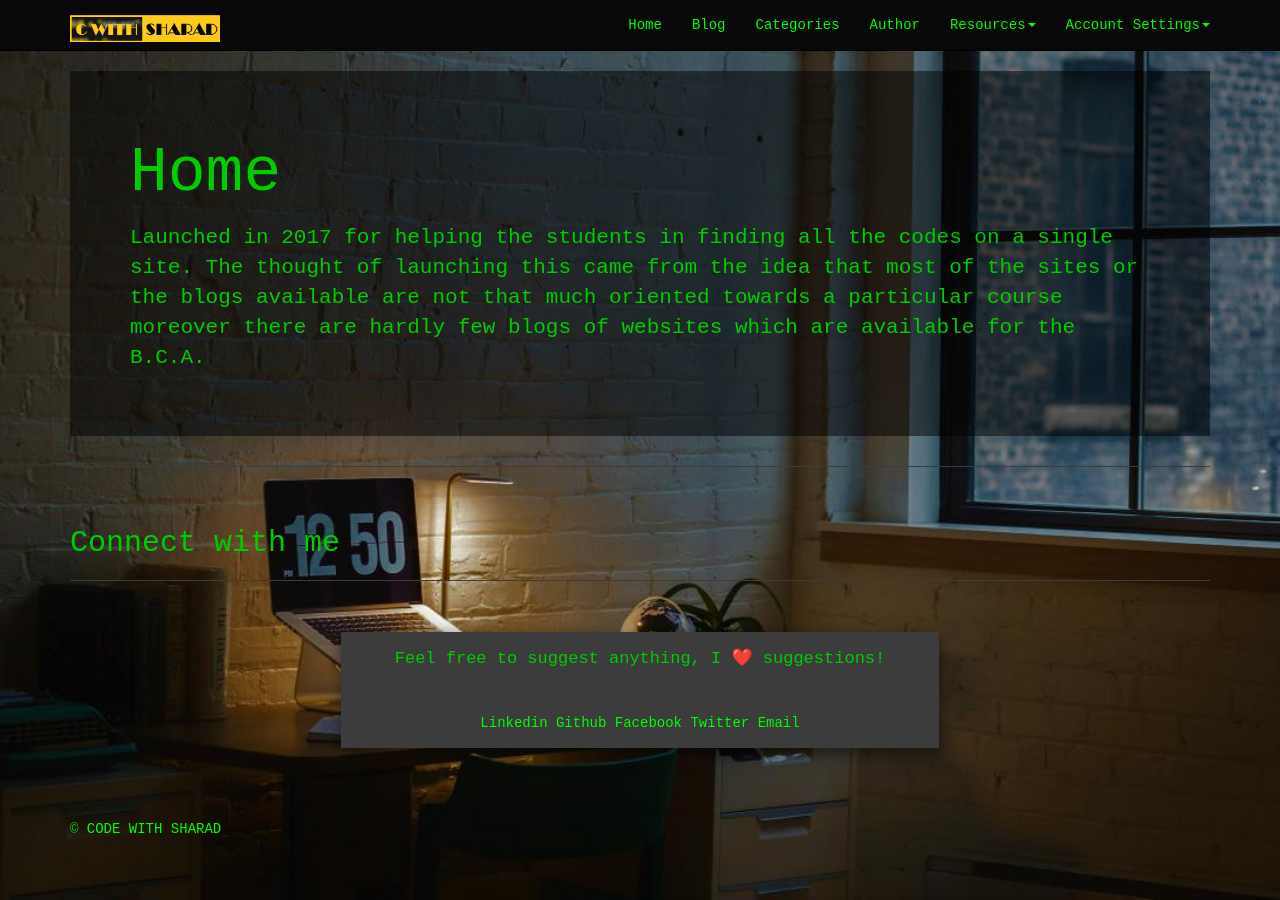
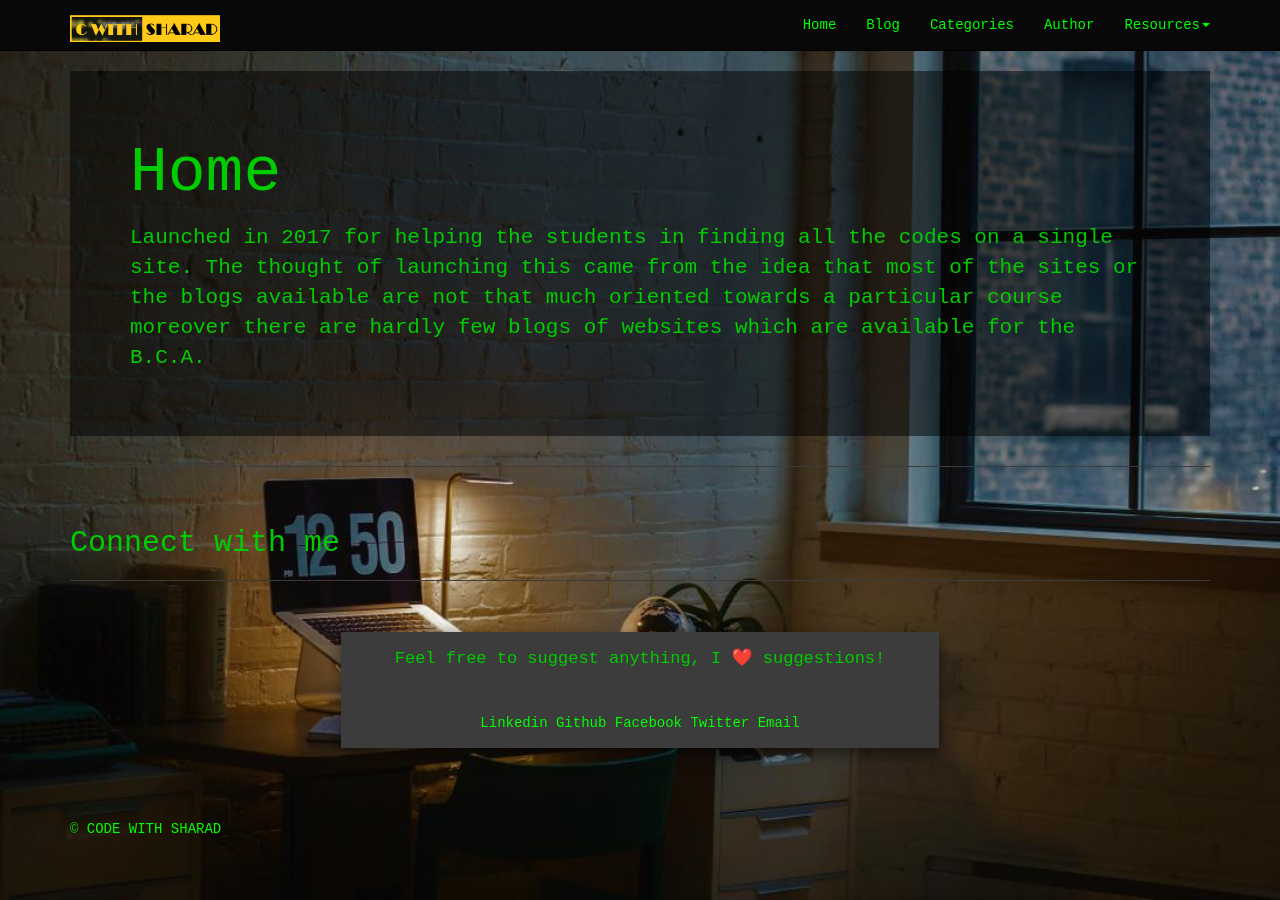
Before and after one commit to cwithsharad/cwithsharad.github.io, a Jekyll site: the page built from index.md, in a window 1280 px wide. Built offline with Jekyll 4.4.1, drawn with Linux system fonts in a browser that asks for light colours; emoji names are drawn with the system emoji font.

Commit message:
Update navigation.html

```diff
--- a/_includes/navigation.html
+++ b/_includes/navigation.html
@@ -26,30 +26,6 @@
 			<li><a href="{{ site.baseurl }}{{ item.url }}">{{ item.title }}</a></li>
 			{% endif %}
 		{% endfor %}
- <li class="dropdown" id="accountmenu">
-                    <a class="dropdown-toggle" data-toggle="dropdown" href="#">Account Settings<b class="caret"></b></a>
-                    <ul class="dropdown-menu">
-                        <li><a href="#">Login</a></li>
-                      	<li class="dropdown-submenu">
-                          <a tabindex="-1" href="#">More options</a>
-                          <ul class="dropdown-menu">
-                            <li><a tabindex="-1" href="#">Second level</a></li>
-                            <li class="dropdown-submenu">
-                              <a href="#">More..</a>
-                              <ul class="dropdown-menu">
-                                  <li><a href="#">3rd level</a></li>
-                                  <li><a href="#">3rd level</a></li>
-                              </ul>
-                            </li>
-                            <li><a href="#">Second level</a></li>
-                            <li><a href="#">Second level</a></li>
-                          </ul>
-                        </li>
-                        <li><a href="#">Register</a></li>
-                        <li class="divider"></li>
-                        <li><a href="#">Logout</a></li>
-                    </ul>
-                </li>
 		</ul>
 	</div>
 </div>
```
